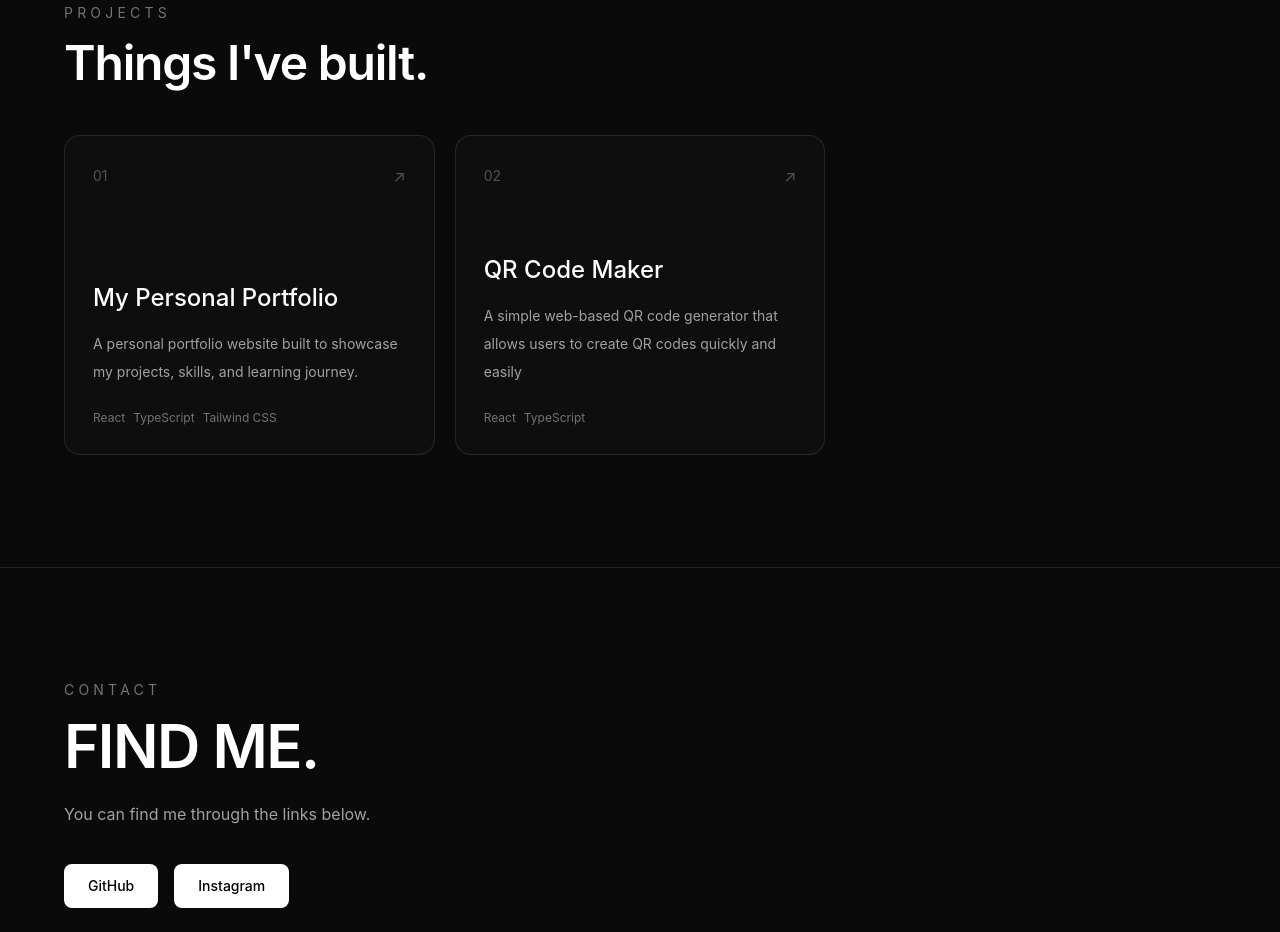
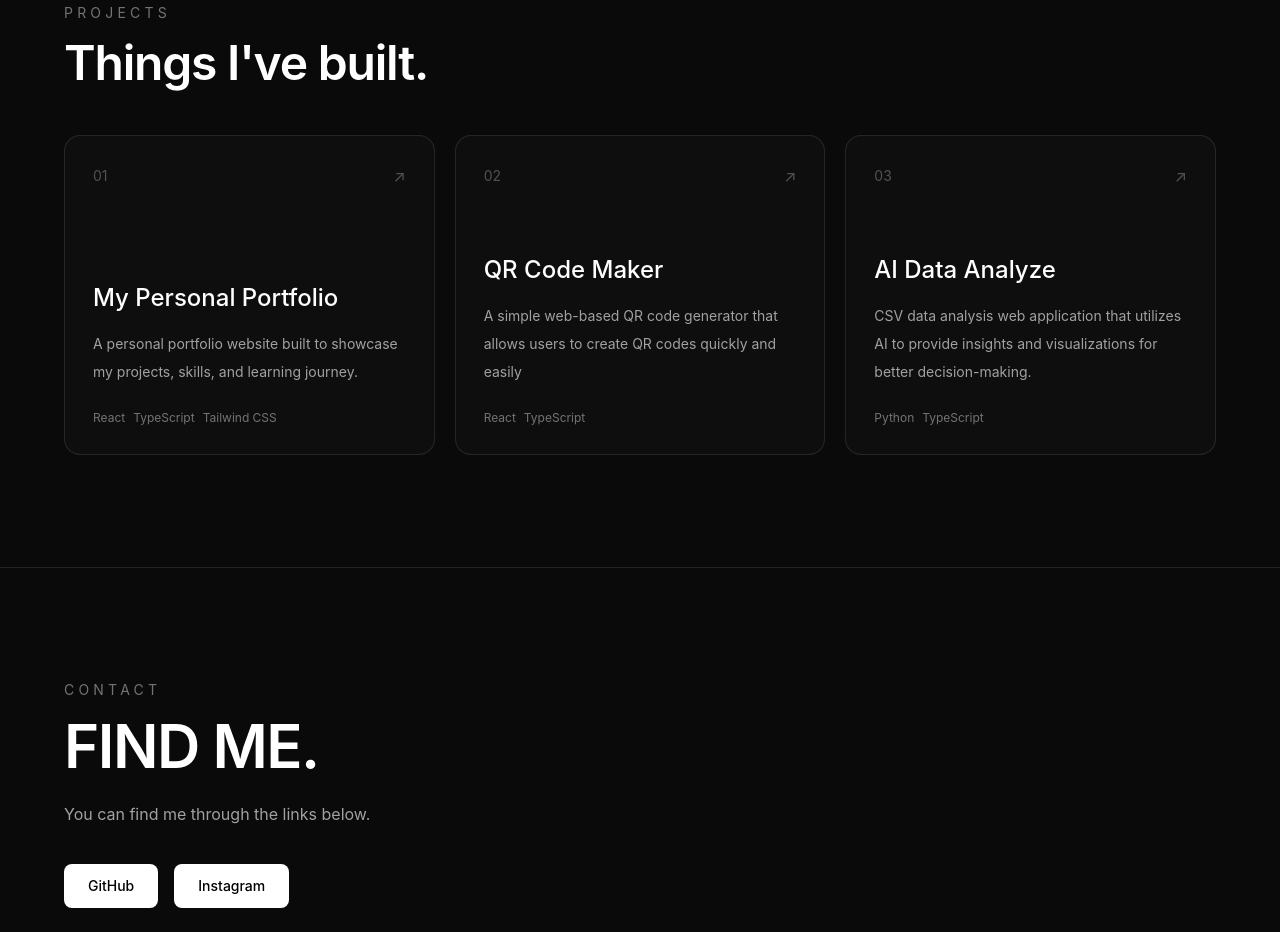
Before and after one commit to marcelynoanggara/portofolio, a React (Vite) app: page / in a window 1280 px wide. Shown: the part 1980-2912 px from the top of the page. Built offline with nearby package versions, Linux system fonts and the light colour scheme.

Commit message:
add project

```diff
--- a/src/components/Projects.tsx
+++ b/src/components/Projects.tsx
@@ -15,6 +15,15 @@ const projects = [
       'A simple web-based QR code generator that allows users to create QR codes quickly and easily',
     tech: ['React', 'TypeScript'],
     url: 'https://marcelynoanggara.github.io/qr-generator/',
+  },
+
+  {
+    number: '03',
+    title: 'AI Data Analyze',
+    description:
+      'CSV data analysis web application that utilizes AI to provide insights and visualizations for better decision-making.',
+    tech: ['Python', 'TypeScript'],
+    url: 'https://data-analyze-doy73sy5q-mangga2.vercel.app/',
   },
 ]
 
```
